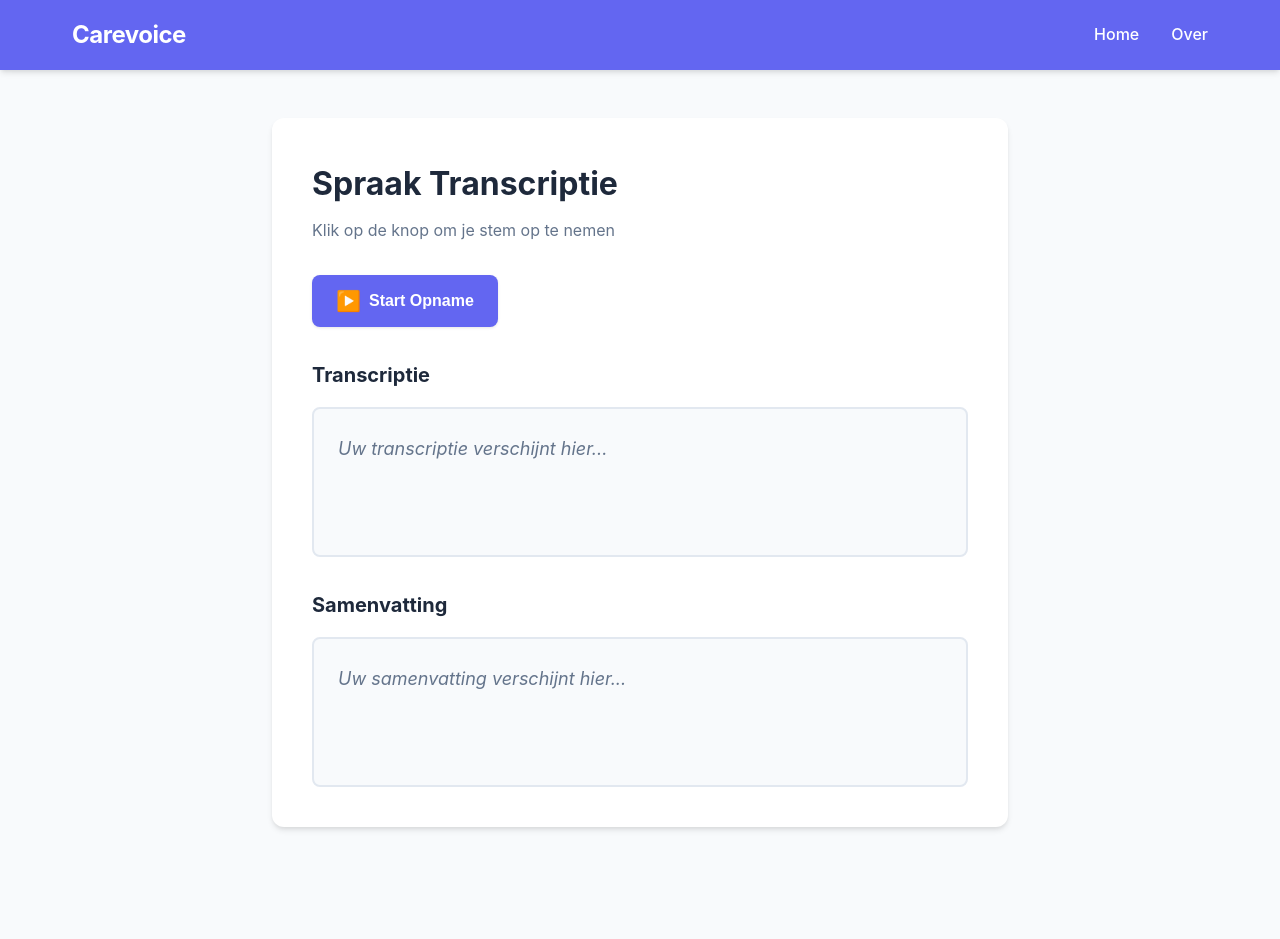
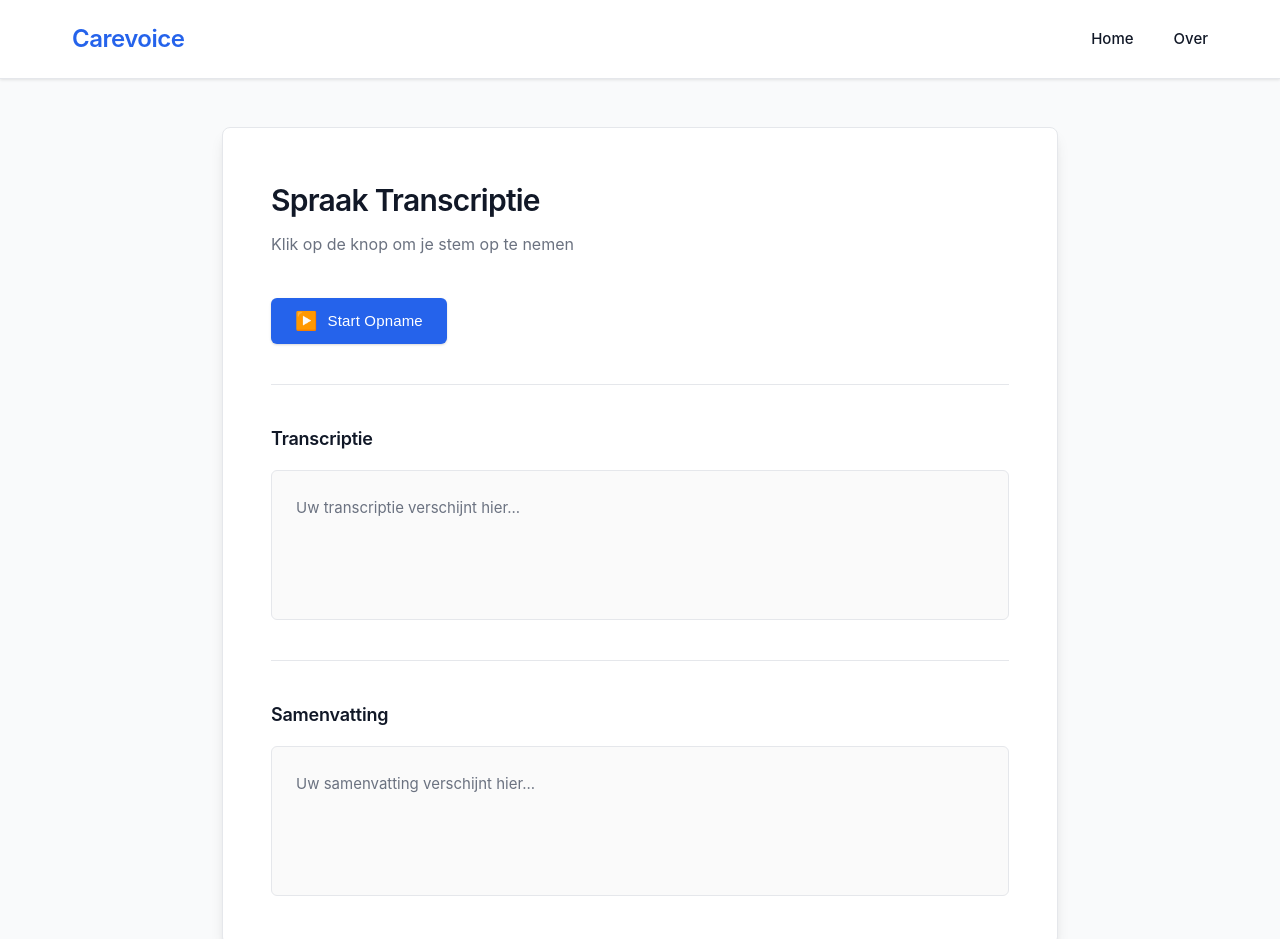
Before and after one commit to SefBoonen/Carevoice, a plain HTML site: page web/frontend/index.html in a window 1280 px wide. Shown: the top 939 px of the page. Before the commit the page ends 875 px from the top, so only its background shows below. Drawn offline with Linux system fonts and the light colour scheme.

Commit message:
Zakelijkere styling

```diff
--- a/web/frontend/style.css
+++ b/web/frontend/style.css
@@ -1,15 +1,17 @@
-/* ========== CSS Variables - Change these to customize colors! ========== */
+/* ========== CSS Variables - Professional Healthcare Theme ========== */
 :root {
-    --primary-color: #6366f1;      /* Main brand color (indigo) */
-    --primary-dark: #4f46e5;       /* Darker shade for hover */
-    --danger-color: #ef4444;       /* Red for stop button */
-    --danger-dark: #dc2626;        /* Darker red for hover */
-    --bg-color: #f8fafc;           /* Light background */
-    --card-bg: #ffffff;            /* Card background */
-    --text-color: #1e293b;         /* Dark text */
-    --text-muted: #64748b;         /* Muted text */
-    --border-color: #e2e8f0;       /* Light border */
-    --shadow: 0 4px 6px -1px rgba(0, 0, 0, 0.1), 0 2px 4px -1px rgba(0, 0, 0, 0.06);
+    --primary-color: #2563eb;      /* Professional blue */
+    --primary-dark: #1e40af;       /* Darker blue for hover */
+    --danger-color: #dc2626;       /* Professional red */
+    --danger-dark: #b91c1c;        /* Darker red for hover */
+    --bg-color: #f9fafb;           /* Subtle gray background */
+    --card-bg: #ffffff;            /* White card background */
+    --text-color: #111827;         /* Almost black text */
+    --text-muted: #6b7280;         /* Professional gray */
+    --border-color: #e5e7eb;       /* Light gray border */
+    --accent-color: #059669;       /* Green for success states */
+    --shadow: 0 1px 3px rgba(0, 0, 0, 0.1), 0 1px 2px rgba(0, 0, 0, 0.06);
+    --shadow-lg: 0 10px 15px -3px rgba(0, 0, 0, 0.1), 0 4px 6px -2px rgba(0, 0, 0, 0.05);
 }
 
 /* ========== Reset & Base Styles ========== */
@@ -20,21 +22,23 @@
 }
 
 body {
-    font-family: -apple-system, BlinkMacSystemFont, 'Segoe UI', Roboto, Oxygen, Ubuntu, Cantarell, sans-serif;
+    font-family: 'Inter', -apple-system, BlinkMacSystemFont, 'Segoe UI', Roboto, sans-serif;
     background-color: var(--bg-color);
     color: var(--text-color);
     line-height: 1.6;
+    font-size: 16px;
 }
 
 /* ========== Navbar ========== */
 .navbar {
-    background-color: var(--primary-color);
-    color: white;
-    padding: 1rem 0;
-    box-shadow: var(--shadow);
+    background-color: #ffffff;
+    color: var(--text-color);
+    padding: 1.25rem 0;
+    box-shadow: 0 1px 3px rgba(0, 0, 0, 0.1);
     position: sticky;
     top: 0;
     z-index: 100;
+    border-bottom: 1px solid var(--border-color);
 }
 
 .nav-container {
@@ -48,96 +52,90 @@ body {
 
 .logo {
     font-size: 1.5rem;
-    font-weight: 700;
+    font-weight: 600;
     letter-spacing: -0.5px;
+    color: var(--primary-color);
 }
 
 .nav-links {
     display: flex;
-    gap: 2rem;
+    gap: 2.5rem;
 }
 
 .nav-link {
-    color: white;
+    color: var(--text-color);
     text-decoration: none;
     font-weight: 500;
-    transition: opacity 0.2s;
+    font-size: 0.9375rem;
+    transition: color 0.2s;
 }
 
 .nav-link:hover {
-    opacity: 0.8;
+    color: var(--primary-color);
 }
 
 /* ========== Main Content ========== */
 .container {
-    max-width: 800px;
+    max-width: 900px;
     margin: 3rem auto;
     padding: 0 2rem;
 }
 
 .card {
     background: var(--card-bg);
-    border-radius: 12px;
-    padding: 2.5rem;
-    box-shadow: var(--shadow);
+    border-radius: 8px;
+    padding: 3rem;
+    box-shadow: var(--shadow-lg);
+    border: 1px solid var(--border-color);
 }
 
 .card h2 {
-    font-size: 2rem;
+    font-size: 1.875rem;
     margin-bottom: 0.5rem;
     color: var(--text-color);
+    font-weight: 600;
+    letter-spacing: -0.025em;
 }
 
 .card > p {
     color: var(--text-muted);
-    margin-bottom: 2rem;
+    margin-bottom: 2.5rem;
+    font-size: 1rem;
 }
 
 /* ========== Buttons ========== */
 .button-group {
     display: flex;
     gap: 1rem;
-    margin-bottom: 2rem;
+    margin-bottom: 2.5rem;
     flex-wrap: wrap;
 }
 
-/* Add this to the existing .btn styles */
 .btn {
     display: inline-flex;
     align-items: center;
-    gap: 0.5rem;
-    padding: 0.875rem 1.5rem;
-    font-size: 1rem;
-    font-weight: 600;
+    justify-content: center;
+    gap: 0.625rem;
+    padding: 0.75rem 1.5rem;
+    font-size: 0.9375rem;
+    font-weight: 500;
     border: none;
-    border-radius: 8px;
+    border-radius: 6px;
     cursor: pointer;
-    transition: all 0.3s ease;  /* Changed to 0.3s for smoother color transition */
-    box-shadow: 0 1px 3px rgba(0, 0, 0, 0.1);
+    transition: all 0.2s ease;
+    box-shadow: var(--shadow);
+    letter-spacing: 0.01em;
 }
 
 .btn-icon {
-    font-size: 1.25rem;
-    transition: transform 0.3s ease;
+    font-size: 1.125rem;
+    transition: transform 0.2s ease;
 }
 
-/* Optional: Add a pulse animation when recording */
-@keyframes pulse {
-    0%, 100% {
-        opacity: 1;
-    }
-    50% {
-        opacity: 0.7;
-    }
-}
-
-.btn-danger .btn-icon {
-    animation: pulse 1.5s ease-in-out infinite;
-}
-
+/* Removed pulse animation for professional look */
 .btn:hover {
     transform: translateY(-1px);
-    box-shadow: 0 4px 6px rgba(0, 0, 0, 0.15);
+    box-shadow: 0 4px 6px rgba(0, 0, 0, 0.1);
 }
 
 .btn:active {
@@ -162,43 +160,52 @@ body {
     background-color: var(--danger-dark);
 }
 
-.btn-icon {
-    font-size: 1.25rem;
+/* ========== Transcription & Summary Areas ========== */
+.transcription-container,
+.summary-container {
+    margin-top: 2.5rem;
+    padding-top: 2.5rem;
+    border-top: 1px solid var(--border-color);
 }
 
-/* ========== Transcription Area ========== */
-.transcription-container, .summary-container {
-    margin-top: 2rem;
+.transcription-container:first-of-type {
+    border-top: none;
+    padding-top: 0;
 }
 
-.transcription-container h3, .summary-container h3 {
-    font-size: 1.25rem;
+.transcription-container h3,
+.summary-container h3 {
+    font-size: 1.125rem;
     margin-bottom: 1rem;
     color: var(--text-color);
+    font-weight: 600;
+    letter-spacing: -0.0125em;
 }
 
-.transcription-text, .summary-text {
-    background-color: var(--bg-color);
-    border: 2px solid var(--border-color);
-    border-radius: 8px;
+.transcription-text,
+.summary-text {
+    background-color: #fafafa;
+    border: 1px solid var(--border-color);
+    border-radius: 6px;
     padding: 1.5rem;
     min-height: 150px;
-    font-size: 1.125rem;
-    line-height: 1.8;
+    font-size: 0.9375rem;
+    line-height: 1.75;
     color: var(--text-color);
     white-space: pre-wrap;
+    font-family: -apple-system, BlinkMacSystemFont, 'Segoe UI', Roboto, sans-serif;
 }
 
-.transcription-text:empty::before  {
+.transcription-text:empty::before {
     content: 'Uw transcriptie verschijnt hier...';
     color: var(--text-muted);
-    font-style: italic;
+    font-style: normal;
 }
 
-.summary-text:empty::before  {
+.summary-text:empty::before {
     content: 'Uw samenvatting verschijnt hier...';
     color: var(--text-muted);
-    font-style: italic;
+    font-style: normal;
 }
 
 /* ========== Responsive Design ========== */
@@ -219,6 +226,10 @@ body {
     }
 
     .card {
-        padding: 1.5rem;
+        padding: 2rem;
+    }
+
+    .card h2 {
+        font-size: 1.5rem;
     }
 }
```
